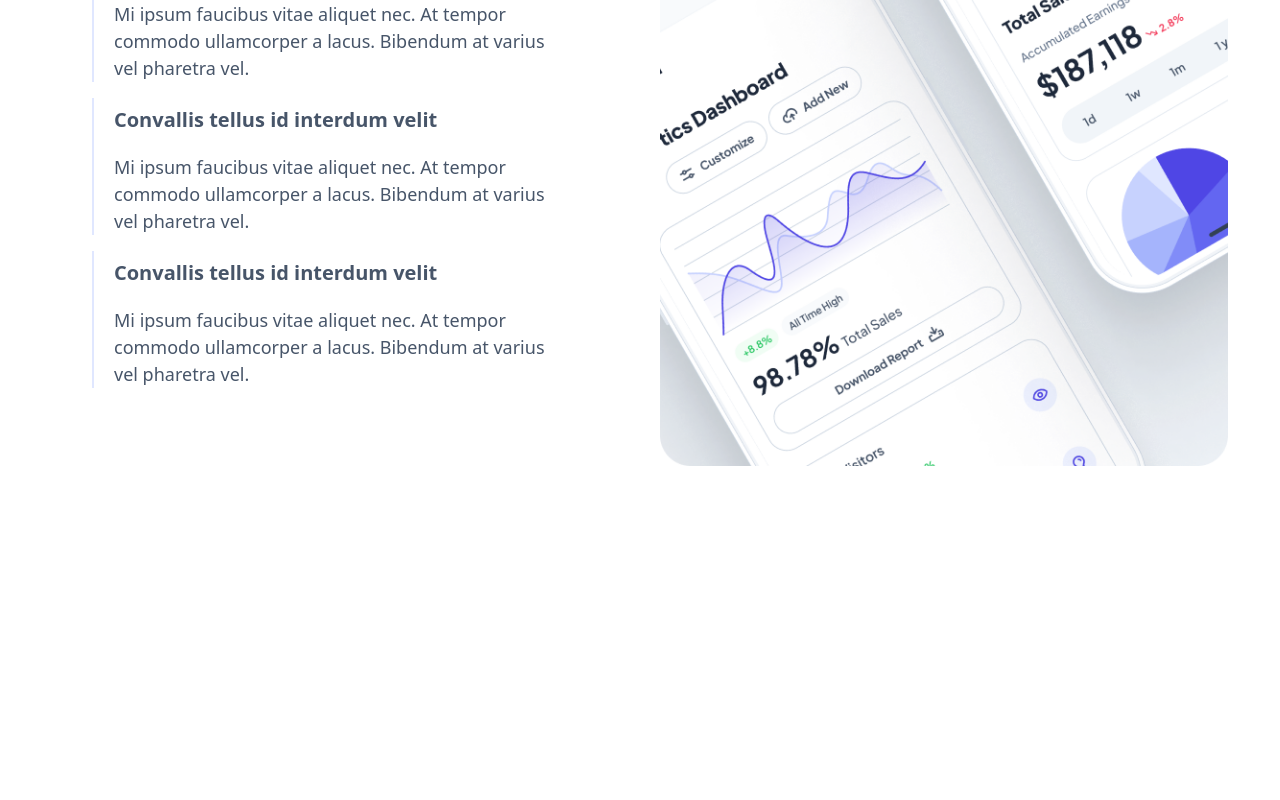
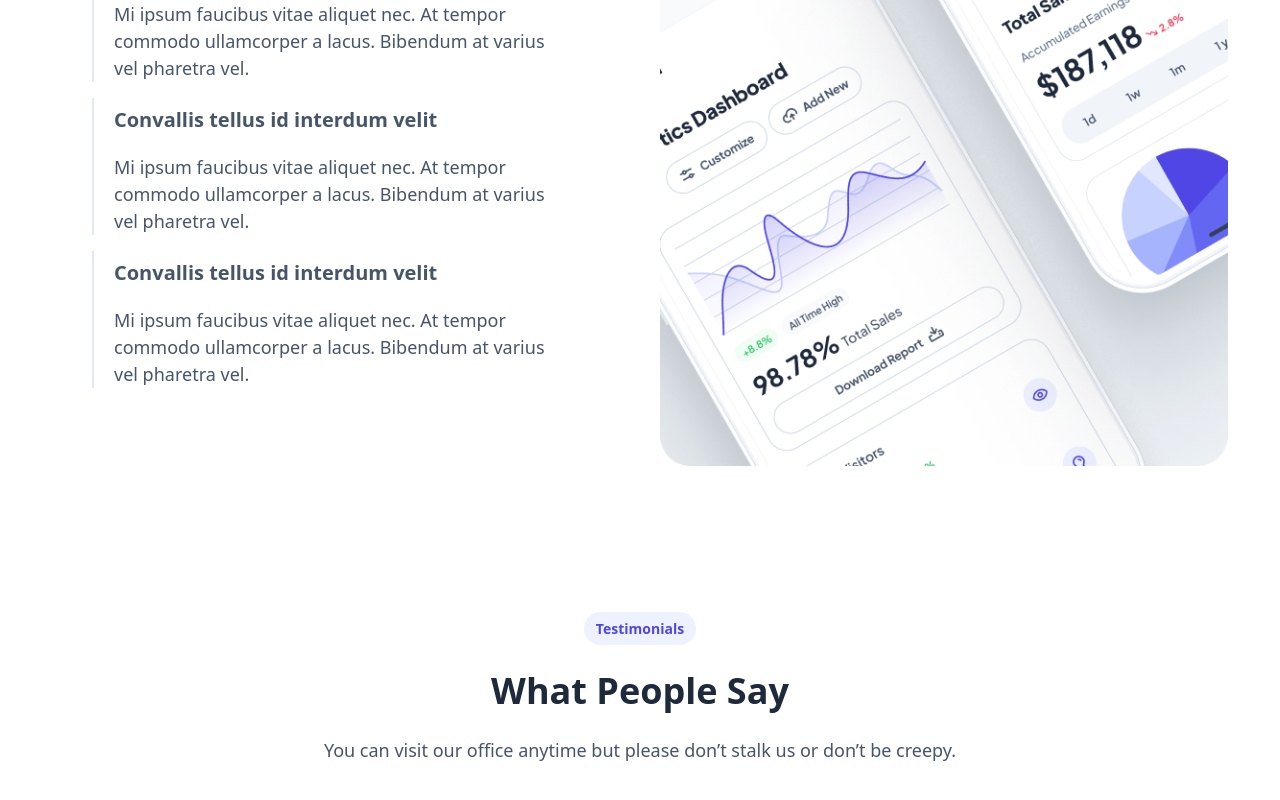
Before and after one commit to Chironzit-Biswas/Task2, a React (Vite) app: page /faq in a window 1280 px wide. Shown: the part 3653-4453 px from the top of the page. Before the commit the page ends 4169 px from the top, so only its background shows below. Built offline with nearby package versions, Linux system fonts and the light colour scheme.

Commit message:
new task

```diff
--- a/src/components/Home.jsx
+++ b/src/components/Home.jsx
@@ -4,6 +4,7 @@ import {Hero} from "./Hero.jsx";
 import {FeaturesCards} from "./FeaturesCards.jsx";
 import {Statistics} from "./Statistics.jsx";
 import {Feature} from "./Feature.jsx";
+import {Testimonials} from "./Testimonials.jsx";
 
 
 
@@ -15,10 +16,7 @@ export const Home = () => {
             <FeaturesCards/>
             <Statistics />
             <Feature/>
-
-
-
-
+            <Testimonials />
 
         </div>
     )
--- a/src/components/Testimonials.jsx
+++ b/src/components/Testimonials.jsx
@@ -1,10 +1,13 @@
 export const Testimonials = () => {
     return (
         <div>
-             <div className={'max-w-[1216px] h-[48px] mx-auto'}>
-                   <h1>This is Testimonials</h1>
-
-             </div>
+            <div className={'max-w-[1216px] h-[48px] mx-auto'}>
+                <div className={'flex flex-col justify-center items-center mx-8'}>
+                    <p className={'text-[#4F46E5] text-[14px] mt-[96px] font-semibold bg-[#EEF2FF] py-[6px] px-[12px] rounded-full'}>Testimonials</p>
+                    <h1 className={'text-[36px] text-center font-extrabold text-[#1E293B]  mt-[24px] md:w-2/3 leading-[44px]'}>What People Say</h1>
+                    <p className={'text-[18px] font-normal text-center text-[#475569] mt-[24px]  mb-[64px]'}>You can visit our office anytime but please don’t stalk us or don’t be creepy.</p>
+                </div>
+            </div>
         </div>
     )
 }
```
